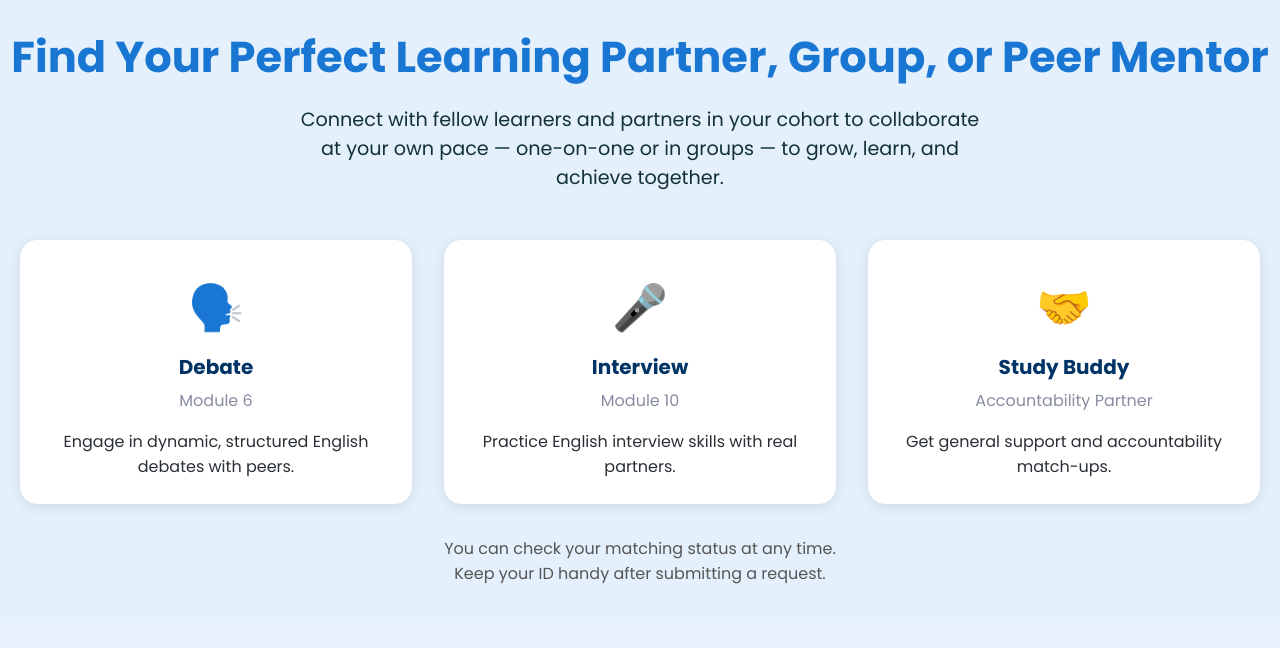
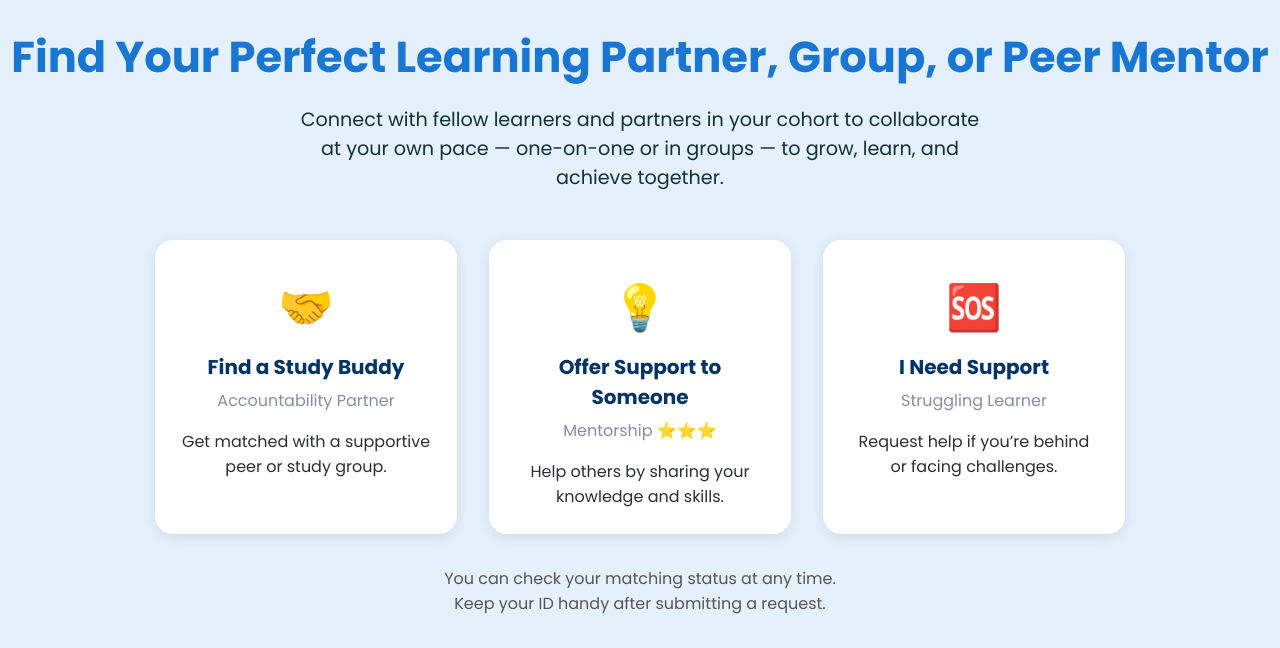
Before and after one commit to chuqudee/alx-pathway-peerfinder, a Flask app: page / in a window 1280 px wide. Shown: the part 667-1315 px from the top of the page. Before the commit the page ends 1251 px from the top, so only its background shows below. Run offline with Flask 3, Linux system fonts and the light colour scheme.

Commit message:
Update landing.html

```diff
--- a/templates/landing.html
+++ b/templates/landing.html
@@ -75,9 +75,9 @@
       border-radius: 18px;
       box-shadow: 0 3px 14px rgba(0,0,0,0.09);
       flex: 1 1 260px;
-      max-width: 340px;
+      max-width: 250px;
       padding: 2rem 1.5rem 1.4rem 1.5rem;
-      min-width: 230px;
+      min-width: 220px;
       text-align: center;
       transition: box-shadow 0.2s;
       cursor: pointer;
@@ -130,29 +130,21 @@
     .modal-card {
       background: #fff;
       border-radius: 16px;
-      max-width: 520px;
+      max-width: 620px;
       width: 97vw;
+      max-height: 70vh; /* Limit height to 80% viewport */
       padding: 2.5rem 2rem;
       box-shadow: 0 4px 32px rgba(30,74,175,0.10);
       transform: translateY(-40px);
       opacity: 0;
       transition: opacity 0.35s, transform 0.35s;
       font-family: 'Poppins', Arial, sans-serif!important;
+      overflow-y: auto; /* scroll content inside modal when too tall */
+      position: relative;
     }
     .modal-bg.active .modal-card {
       opacity: 1;
       transform: translateY(0);
-    }
-    .close-btn {
-      background: none;
-      border: none;
-      font-size: 1.7rem;
-      color: #333;
-      position: absolute;
-      right: 1.4rem;
-      top: 1.0rem;
-      cursor: pointer;
-      font-weight: 600;
     }
     @media (max-width: 900px) {
       .main-activities { flex-direction: column; align-items: center;}
@@ -179,23 +171,23 @@
       Connect with fellow learners and partners in your cohort to collaborate at your own pace — one-on-one or in groups — to grow, learn, and achieve together.
     </p>
     <div class="main-activities">
-      <div class="activity-card" data-activity="debate">
-        <div class="activity-icon">🗣️</div>
-        <div class="activity-title">Debate</div>
-        <div class="activity-module">Module 6</div>
-        <div>Engage in dynamic, structured English debates with peers.</div>
+      <div class="activity-card" data-activity="find">
+        <div class="activity-icon">🤝</div>
+        <div class="activity-title">Find a Study Buddy</div>
+        <div class="activity-module">Accountability Partner</div>
+        <div>Get matched with a supportive peer or study group.</div>
       </div>
-      <div class="activity-card" data-activity="interview">
-        <div class="activity-icon">🎤</div>
-        <div class="activity-title">Interview</div>
-        <div class="activity-module">Module 10</div>
-        <div>Practice English interview skills with real partners.</div>
+      <div class="activity-card" data-activity="offer">
+        <div class="activity-icon">💡</div>
+        <div class="activity-title">Offer Support to Someone</div>
+        <div class="activity-module">Mentorship ⭐⭐⭐</div>
+        <div>Help others by sharing your knowledge and skills.</div>
       </div>
-      <div class="activity-card" data-activity="study_buddy">
-        <div class="activity-icon">🤝</div>
-        <div class="activity-title">Study Buddy</div>
-        <div class="activity-module">Accountability Partner</div>
-        <div>Get general support and accountability match-ups.</div>
+      <div class="activity-card" data-activity="need">
+        <div class="activity-icon">🆘</div>
+        <div class="activity-title">I Need Support</div>
+        <div class="activity-module">Struggling Learner</div>
+        <div>Request help if you’re behind or facing challenges.</div>
       </div>
     </div>
     <div>
@@ -208,8 +200,7 @@
   <!-- Modal Form - hidden by default -->
   <div class="modal-bg" id="matchModal">
     <div class="modal-card">
-      <button class="close-btn" onclick="closeModal()">×</button>
-      <!-- Embed the form here. Render using Flask or fetch via AJAX for modularity. For now, just a placeholder: -->
+      <!--<button class="close-btn" onclick="closeModal()">×</button> -->
       <div id="modal-form-container"></div>
     </div>
   </div>
@@ -218,9 +209,7 @@
     // JavaScript to handle modal open/close & transition
     function openModal(activityType) {
       document.getElementById('matchModal').classList.add('active');
-      // You can render or fetch the relevant form.html with Flask here
-      // Or use AJAX (fetch) to load the correct activity-specific form into #modal-form-container
-      fetch(`/form_fragment/${activityType}`)
+      fetch(`/start/?connection_type=${activityType}`)
         .then(res => res.text())
         .then(html => document.getElementById('modal-form-container').innerHTML = html);
     }
```
